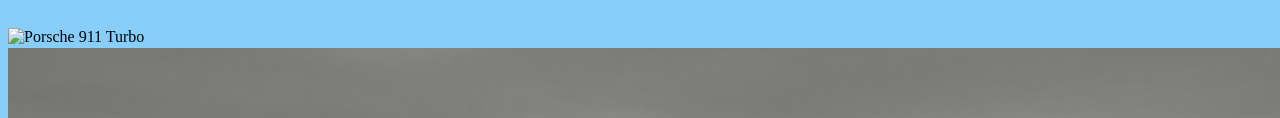
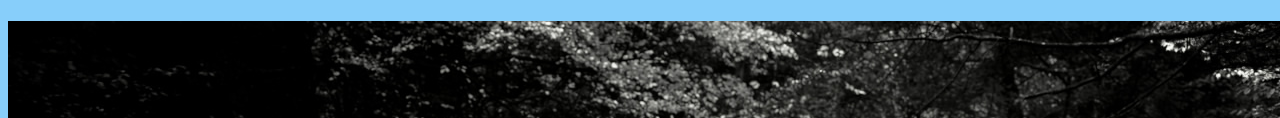
Before and after one commit to TormiTulvik/tormitulvik.github.io, a plain HTML site: page index.html in a window 1280 px wide. Shown: the part 658-776 px from the top of the page. Drawn offline with Linux system fonts and the light colour scheme.

Commit message:
Update index.html

```diff
--- a/index.html
+++ b/index.html
@@ -50,7 +50,7 @@
             selline leht on vahelduseks natuke sisukam kui muidu.
         </p>
     </font>
-    <img src="img/911 Turbo" alt="Porsche 911 Turbo" width="1920">
+    <img src="img/911 Turbo.jpg" alt="Porsche 911 Turbo" width="1920">
     <img src="img/A110 Alpine.jpg" alt="Alpine A110" width="1920">
     <img src="img/350Z.jpg" alt="Nissan 350z Fairlady" width="1920">
     <img src="img/DB11.jpg" alt="Aston Martin DB11" width="1920">
```
